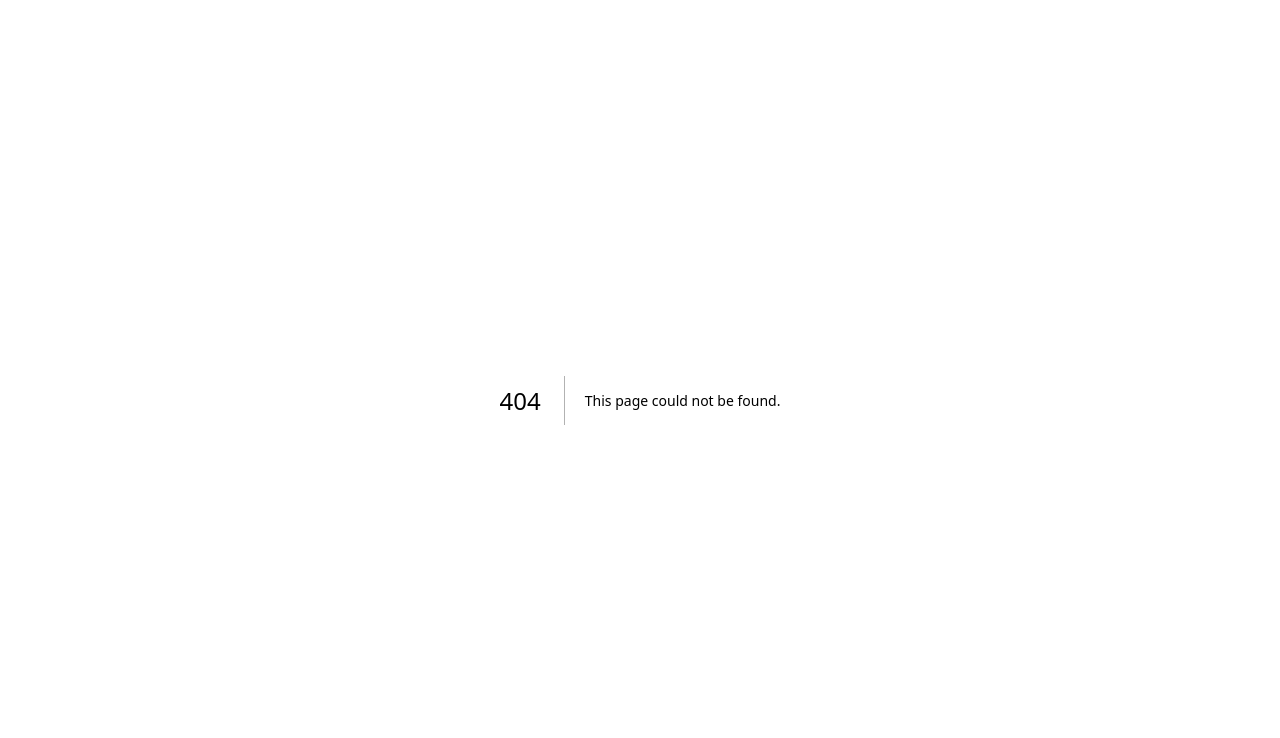
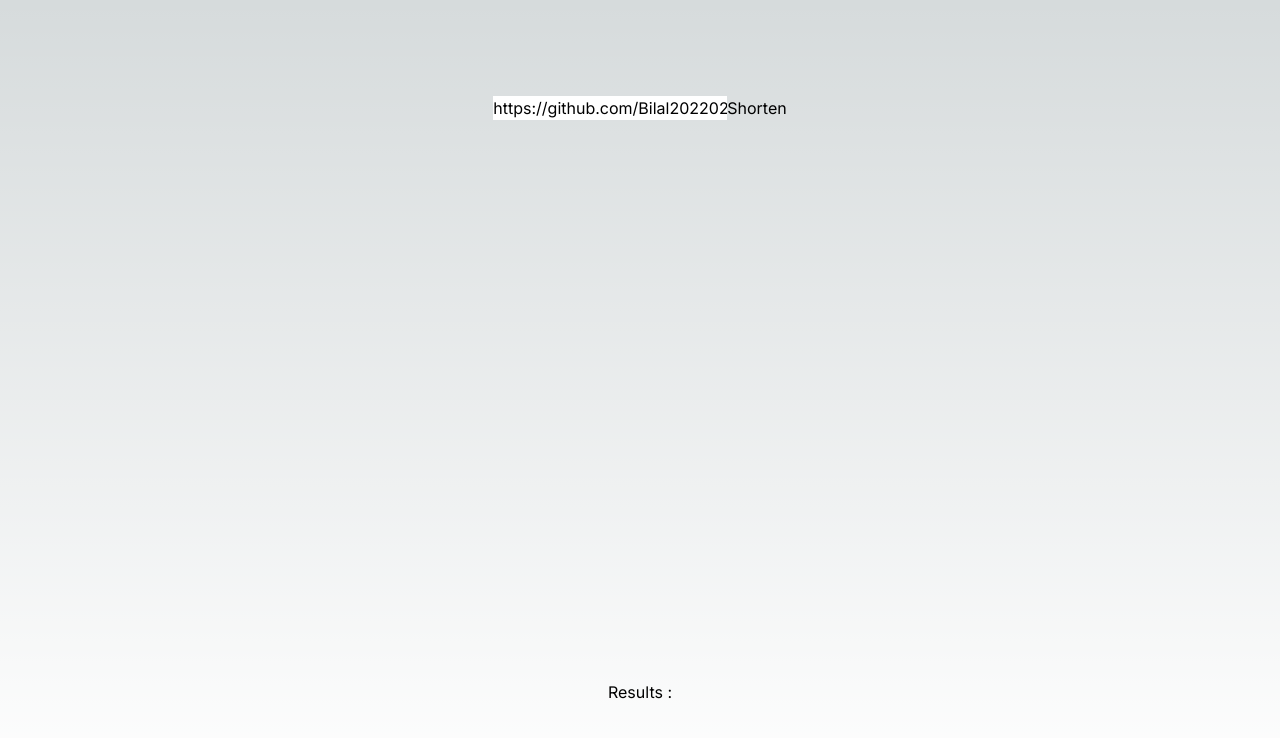
Before and after one commit to Bilal202202001/Url-Sortening-Web, a Next.js app: page /links in a window 1280 px wide. Before the commit this address had no page. Shown: the top 738 px of the page. Built offline with nearby package versions, Linux system fonts and the light colour scheme.

Commit message:
Added Links create Forms

```diff
--- /dev/null
+++ b/src/app/api/links/route.js
@@ -0,0 +1,5 @@
+import { NextResponse } from "next/server";
+
+export async function POST(){
+    return NextResponse.json({hello: "abc"})
+}
--- /dev/null
+++ b/src/app/links/createForm.js
@@ -0,0 +1,40 @@
+'use client'
+import { useState } from "react"
+
+export default function LinksCreateForm() {
+
+    const [result, updateResults] = useState(null)
+
+    const handleForm = async (event) => {
+        event.preventDefault()
+
+        const formData = new FormData(event.target)
+        const data = Object.fromEntries(formData)
+        // console.log(data);
+        const JsonData = JSON.stringify(data)
+        // console.log(JsonData)
+        const endpoint = '/api/links/'
+        const options = {
+            method: "Post",
+            handle: {
+                "Content-Type": "application/json"
+            },
+            body: JsonData
+        }
+        const response = await fetch(endpoint, options)
+        const result = await response.json()
+        updateResults(result)
+        // console.log(result);
+    }
+
+    return <>
+        <form onSubmit={handleForm}>
+            <input type="text" defaultValue="https://github.com/Bilal202202001/nextjs-project" name="url" placeholder="Your URL link shorten" />
+            <button type="submit">Shorten</button>
+        </form>
+        <div>
+            <h3>Results : {result && JSON.stringify(result)}</h3>
+        </div>
+    </>
+
+}
--- /dev/null
+++ b/src/app/links/page.js
@@ -0,0 +1,9 @@
+import LinksCreateForm from "./createForm"
+
+export default function LinkPage() {
+  return (
+    <main className="flex min-h-screen flex-col items-center justify-between p-24">
+      <LinksCreateForm/>
+    </main>
+  )
+}
```
